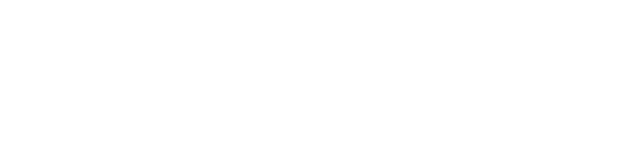
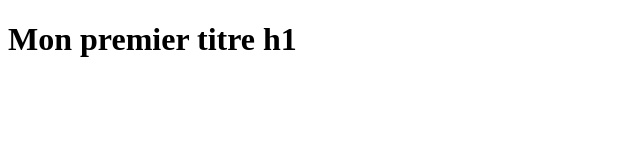
Before and after one commit to ridah00/projet-afpa, a plain HTML site: page index.html in a window 1280 px wide. Shown: the whole page, without its empty margins (0-640 px from the left). Drawn offline with Linux system fonts and the light colour scheme.

Commit message:
ajout de h1

```diff
--- a/index.html
+++ b/index.html
@@ -5,6 +5,6 @@
         <title>Exo Git et GitHub</title>
     </head>
     <body>
-
+        <h1> Mon premier titre h1</h1>
     </body>
 </html>
```
